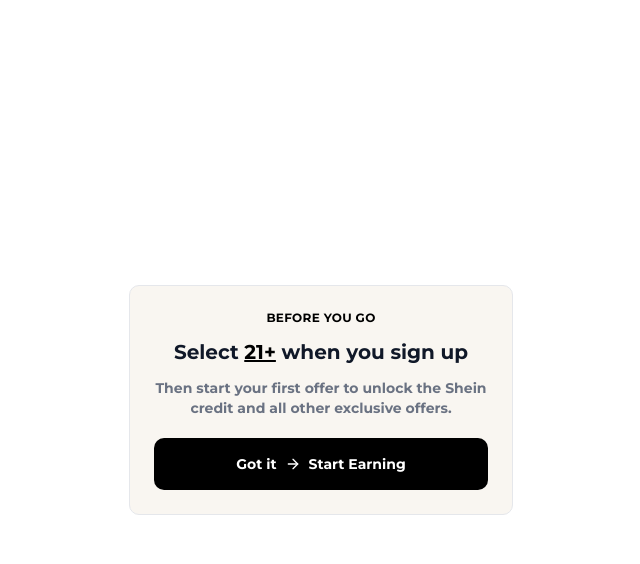
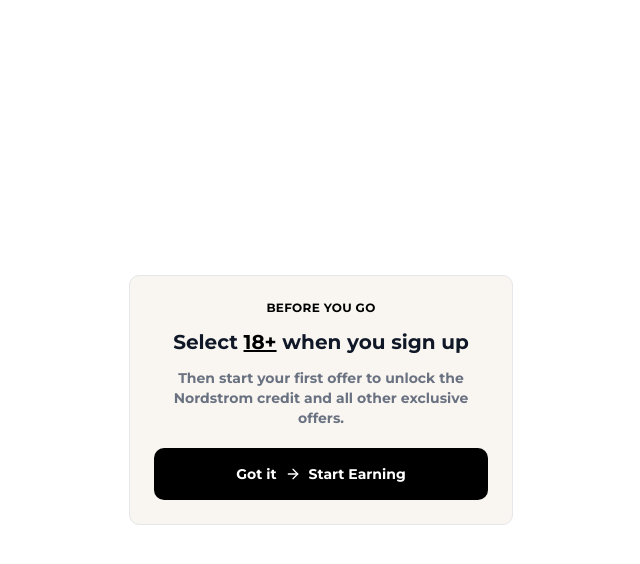
Before and after one commit to Dethomasis/Nordstrom_Lander, a Next.js app: page / in a window 1280 px wide. Both pictures are taken after a click on the button "Start Now". Shown: the top 564 px of the page, without its empty margins (319-959 px from the left). Built offline with nearby package versions, Linux system fonts and the light colour scheme.

Commit message:
feat: update age requirement and credit amount to Nordstrom

```diff
--- a/app/page.tsx
+++ b/app/page.tsx
@@ -14,10 +14,10 @@ export default function DoorDashPage() {
         <div className="w-full max-w-sm bg-[#F9F6F1] rounded-lg p-6 border border-gray-200">
           <p className="text-black text-xs font-bold tracking-wide mb-3 text-center">BEFORE YOU GO</p>
           <h3 className="text-gray-900 text-xl font-bold text-center mb-3">
-            Select <span className="text-black underline">21+</span> when you sign up
+            Select <span className="text-black underline">18+</span> when you sign up
           </h3>
           <p className="text-gray-500 text-sm font-bold text-center mb-5">
-            Then start your first offer to unlock the Shein credit and all other exclusive offers.
+            Then start your first offer to unlock the Nordstrom credit and all other exclusive offers.
           </p>
           <a
             href="https://trksy.org/aff_c?offer_id=1146&aff_id=165496"
@@ -43,7 +43,7 @@ export default function DoorDashPage() {
       <h1 className="text-gray-900 text-base text-center mb-5 leading-tight font-bold">
         Complete the Steps below to Claim your
         <br />
-        <span className="text-black">$750</span> Shein Credit
+        <span className="text-black">$500</span> Nordstrom Credit
       </h1>
 
       {/* Quick Start Guide Card */}
@@ -58,7 +58,7 @@ export default function DoorDashPage() {
             <Check className="w-4 h-4 text-black mt-0.5 flex-shrink-0" />
             <div>
               <p className="text-gray-900 text-sm font-bold">Complete 2-3 required deals</p>
-              <p className="text-black text-sm font-semibold">Earn up to $750</p>
+              <p className="text-black text-sm font-semibold">Earn up to $500</p>
             </div>
           </div>
 
```
